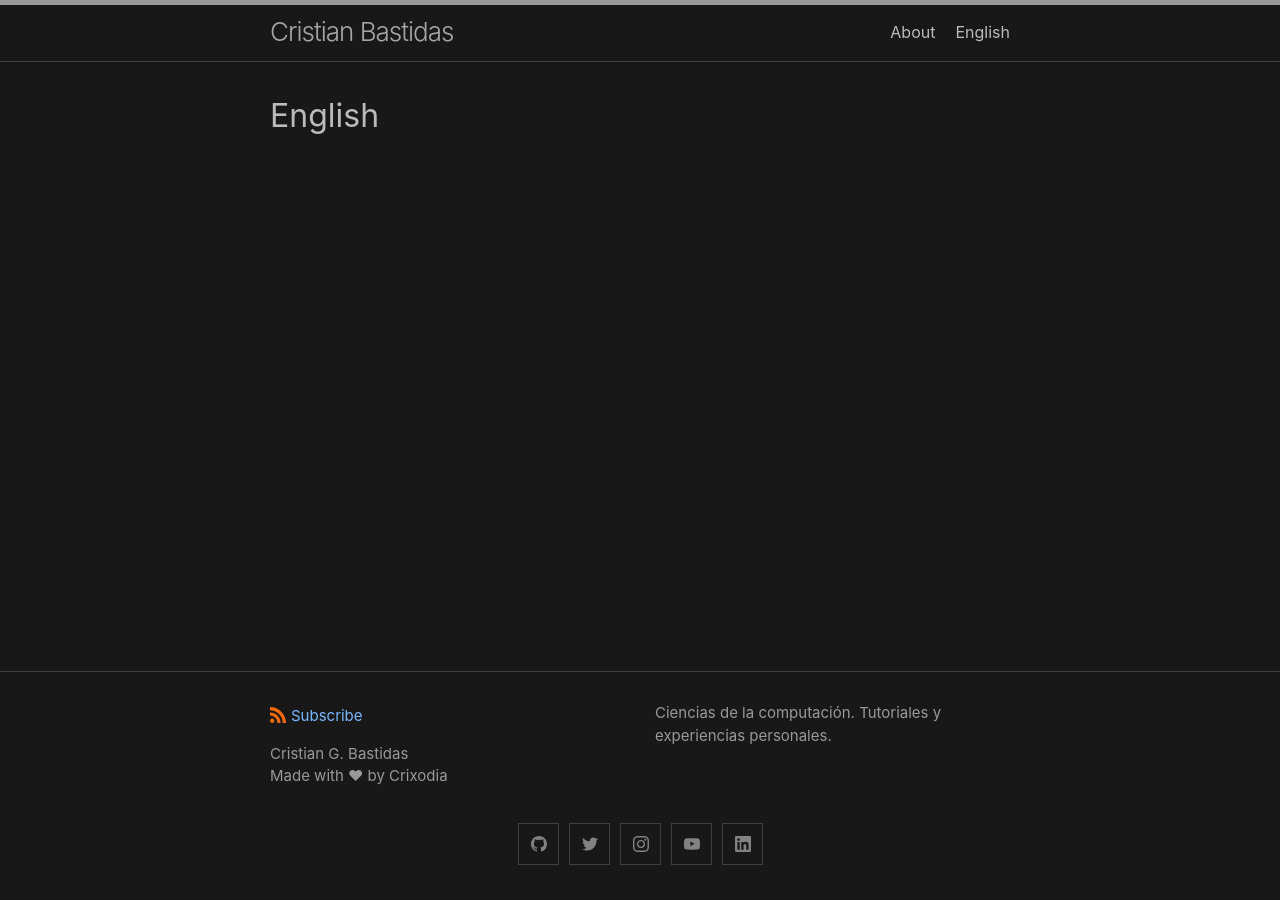
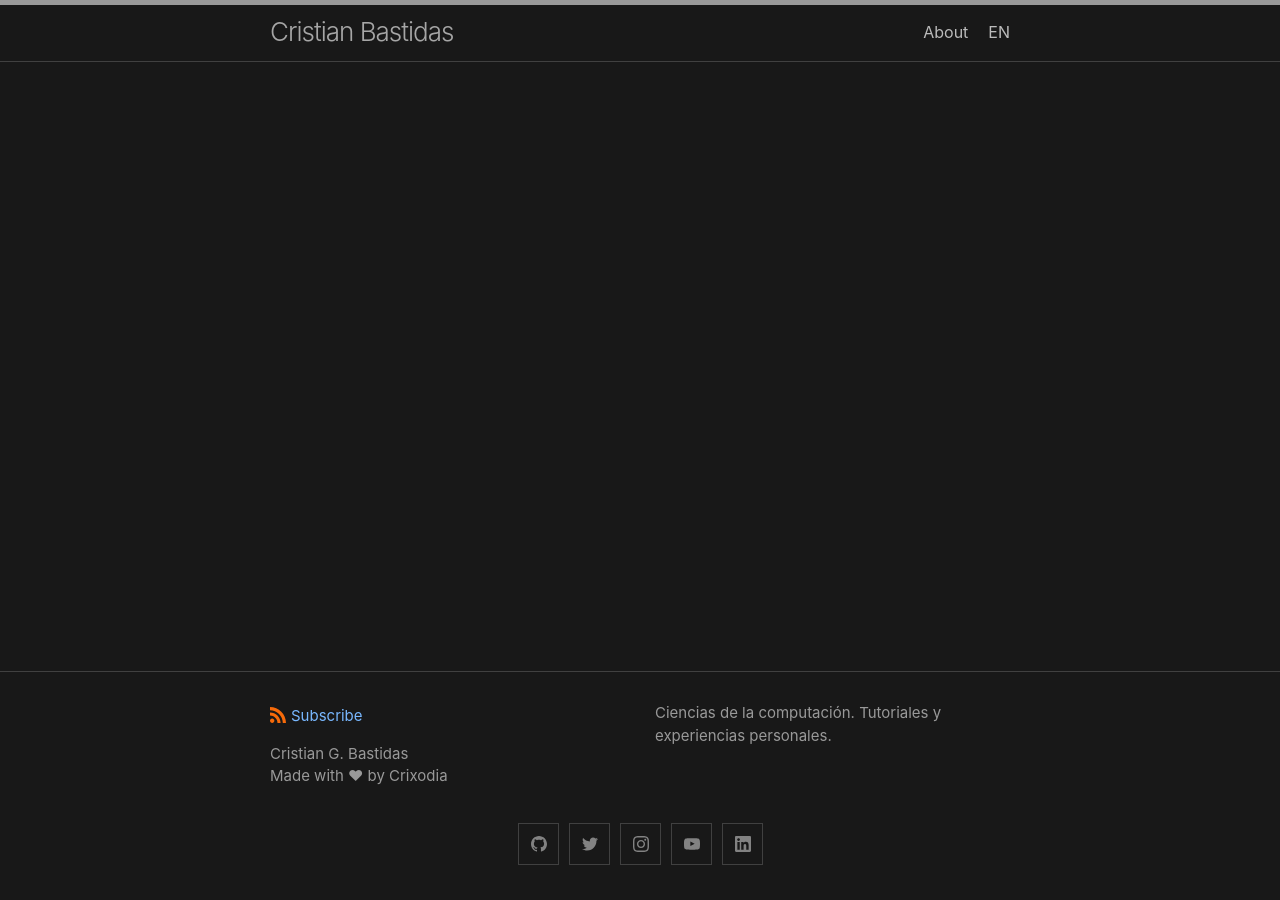
Before and after one commit to crixodia/my-blog, a Jekyll site: the page built from en/index.markdown, in a window 1280 px wide. Built offline with Jekyll 4.4.1, drawn with Linux system fonts in a browser that asks for light colours.

Commit message:
Changed English to EN

```diff
--- a/_layouts/home-en.html
+++ b/_layouts/home-en.html
@@ -3,9 +3,11 @@ layout: default
 ---
 
 <div class="home">
-  {%- if page.title -%}
-    <h1 class="page-heading">{{ page.title }}</h1>
-  {%- endif -%}
+  {%- comment -%}
+    {%- if page.title -%}
+      <h1 class="page-heading">English</h1>
+    {%- endif -%}
+  {%- endcomment -%}
 
   {{ content }}
 
--- a/en/index.markdown
+++ b/en/index.markdown
@@ -3,5 +3,5 @@
 # To modify the layout, see https://jekyllrb.com/docs/themes/#overriding-theme-defaults
 
 layout: home-en
-title: "English"
+title: "EN"
 ---
```
